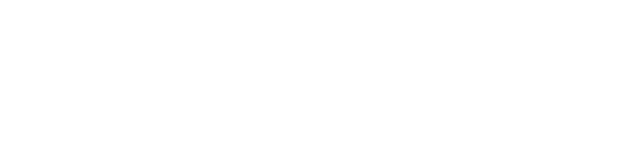
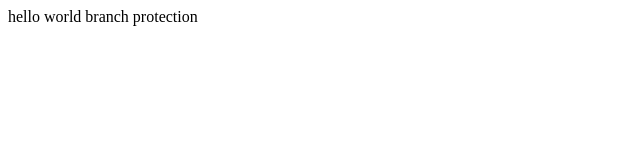
Before and after one commit to kartikazure01/BranchDEVOPSprotection, a plain HTML site: page index.html in a window 1280 px wide. Shown: the whole page, without its empty margins (0-640 px from the left). Drawn offline with Linux system fonts and the light colour scheme.

Commit message:
Update index.html

```diff
--- a/index.html
+++ b/index.html
@@ -6,6 +6,7 @@
     <title>Document</title>
 </head>
 <body>
-
+    <hi> hello world</h1>
+        branch protection
 </body>
 </html>
```
